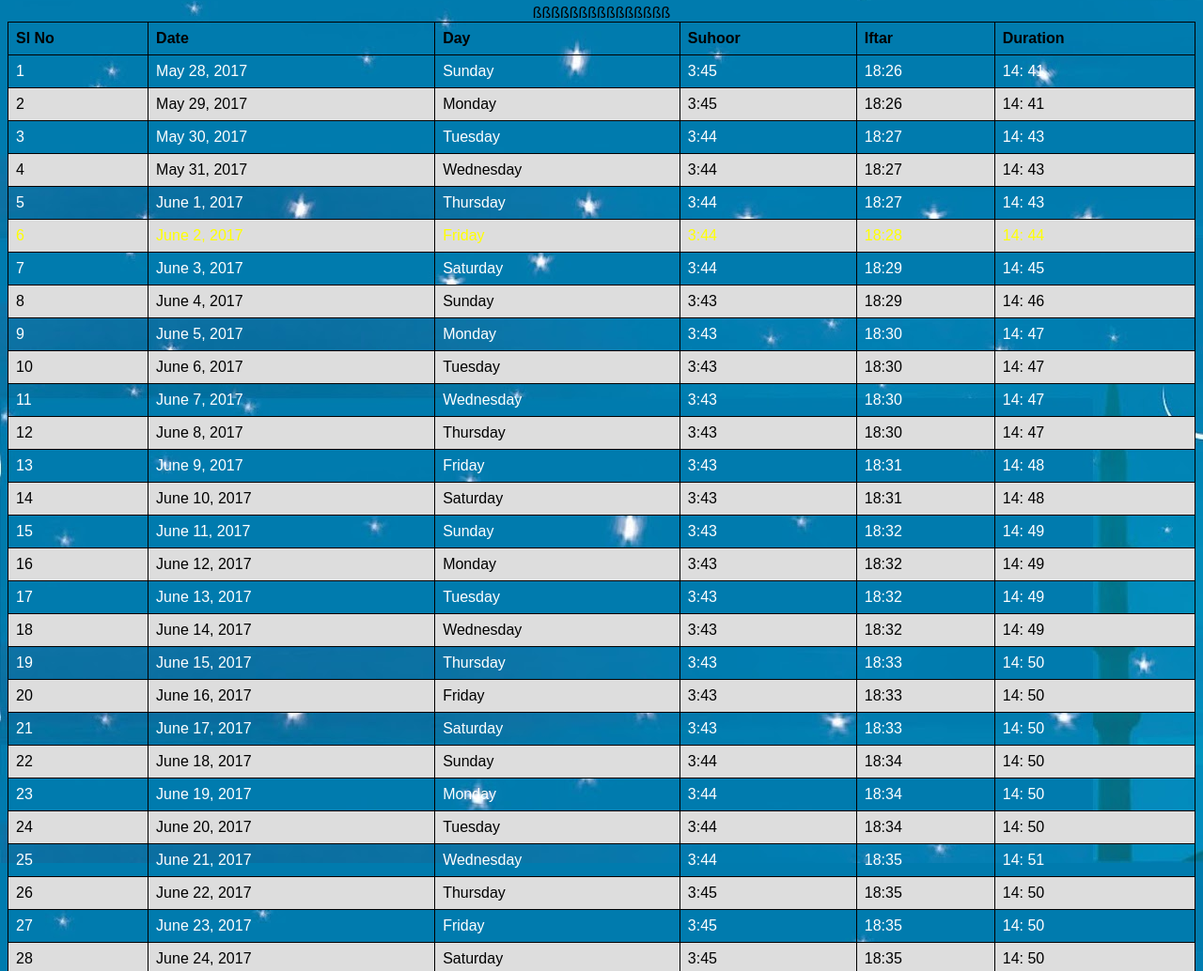
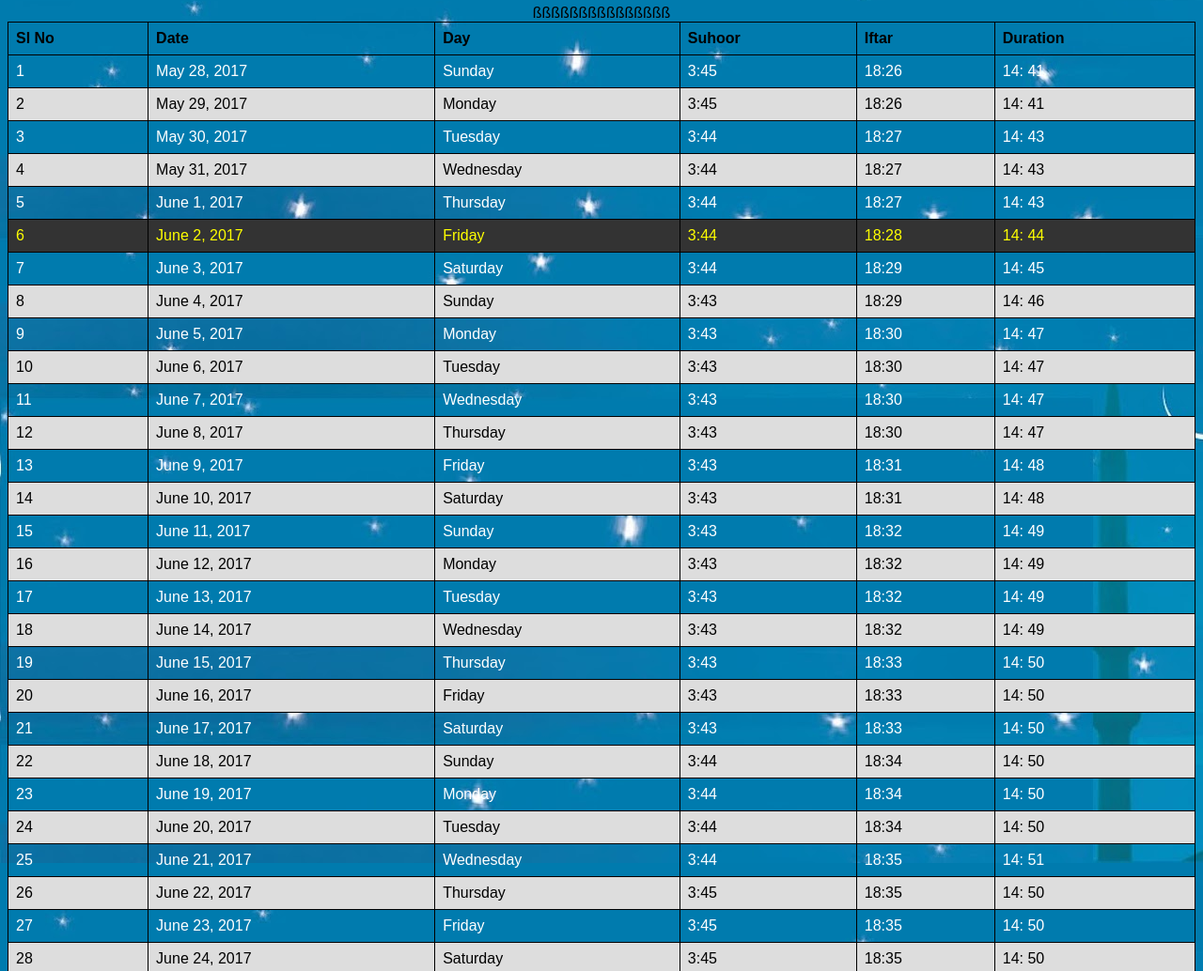
Before and after one commit to MdIrshadAli/Ramadan_BBSR, a plain HTML site: page index_mobile.html in a window 1280 px wide. Shown: the part 2123-3157 px from the top of the page at 94% size. Drawn offline with nearby package versions, Linux system fonts and the light colour scheme; a script that the page names is missing.

Commit message:
!important

```diff
--- a/index.css
+++ b/index.css
@@ -100,7 +100,7 @@ tr:nth-child(even) {
 	color: white;
 }
 .row-selected{
-	background-color : #333;
+	background-color : #333 !important;
 	color: yellow;
 }
 
--- a/index_mobile.html
+++ b/index_mobile.html
@@ -57,7 +57,7 @@
 			color: white;
 		}
 		.row-selected  {
-			background-color: #333;
+			background-color: #333 !important;
 			color: yellow;
 		}
 		body{
```
